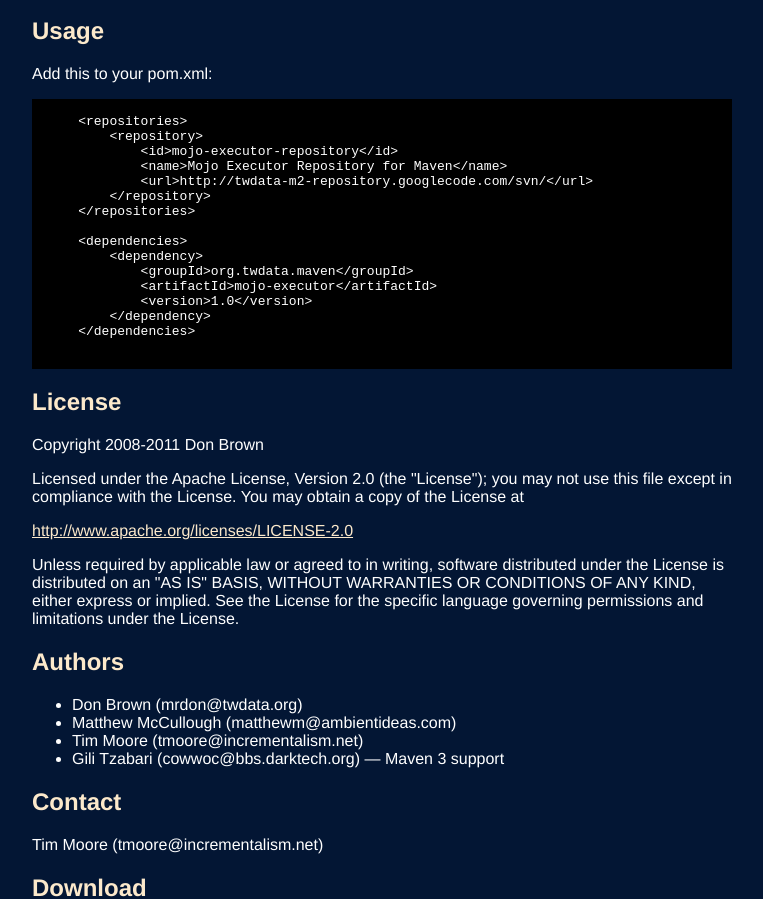
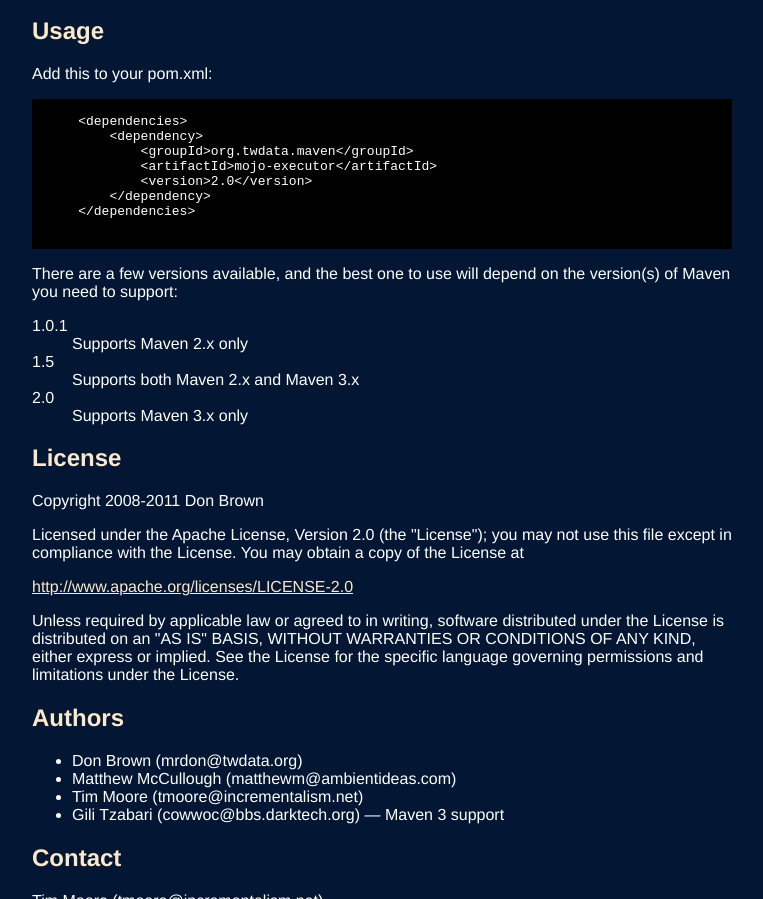
Before and after one commit to mojo-executor/mojo-executor, a plain HTML site: page index.html in a window 1280 px wide. Shown: the part 1135-2034 px from the top of the page, without its empty margins (258-1021 px from the left). Drawn offline with Linux system fonts and the light colour scheme.

Commit message:
Update documentation.
- Remove reference to the twdata repo
- Describe the available versions

```diff
--- a/index.html
+++ b/index.html
@@ -105,22 +105,21 @@
     <p>Add this to your pom.xml:</p>
 
     <pre>
-    &lt;repositories&gt;
-        &lt;repository&gt;
-            &lt;id&gt;mojo-executor-repository&lt;/id&gt;
-            &lt;name&gt;Mojo Executor Repository for Maven&lt;/name&gt;
-            &lt;url&gt;http://twdata-m2-repository.googlecode.com/svn/&lt;/url&gt;
-        &lt;/repository&gt;
-    &lt;/repositories&gt;
-
     &lt;dependencies&gt;
         &lt;dependency&gt;
             &lt;groupId&gt;org.twdata.maven&lt;/groupId&gt;
             &lt;artifactId&gt;mojo-executor&lt;/artifactId&gt;
-            &lt;version&gt;1.0&lt;/version&gt;
+            &lt;version&gt;2.0&lt;/version&gt;
         &lt;/dependency&gt;
     &lt;/dependencies&gt;
     </pre>
+
+    <p>There are a few versions available, and the best one to use will depend on the version(s) of Maven you need to support:</p>
+    <dl>
+      <dt>1.0.1</dt><dd>Supports Maven 2.x only</dd>
+      <dt>1.5</dt><dd>Supports both Maven 2.x and Maven 3.x</dd>
+      <dt>2.0</dt><dd>Supports Maven 3.x only</dd>
+    </dl>
 
     <h2>License</h2>
 
```
